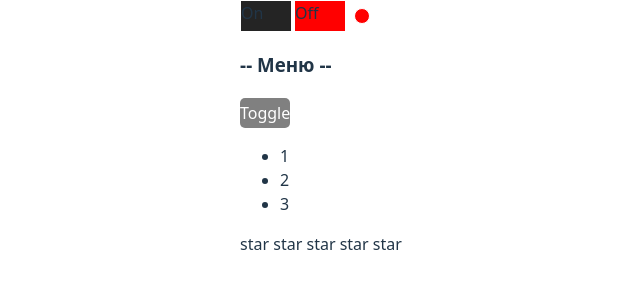
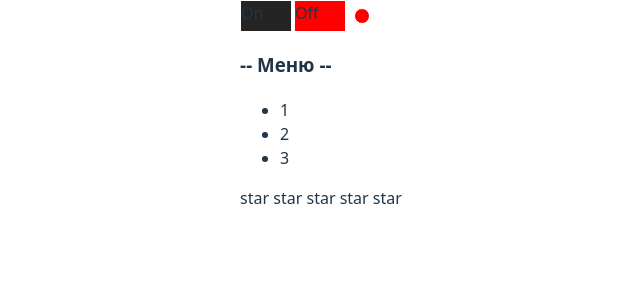
Before and after one commit to nedonebo21/react-kabzda, a React (Vite) app: page / in a window 1280 px wide. Shown: the top 300 px of the page, without its empty margins (319-959 px from the left). Built offline with nearby package versions, Linux system fonts and the light colour scheme.

Commit message:
refactor UncontrolledAccordion + callback (07)

```diff
--- a/src/components/UncontrolledAccordion/UncontrolledAccordion.tsx
+++ b/src/components/UncontrolledAccordion/UncontrolledAccordion.tsx
@@ -9,30 +9,24 @@ export const UncontrolledAccordion = (props: PropsType) => {
     const [collapsed, setCollapsed] = useState<boolean>(false)
 
     const clickCollapsedHandler = () => !collapsed ? setCollapsed(true)
-        : setCollapsed(false)
+        : setCollapsed(!collapsed)
 
     return (
         <div>
-            <UncontrolledAccordionTitle title={props.titleValue}/>
-            <button
-                style={
-                    {width: "50px", height: "30px", fontSize: "16px", color: "white", backgroundColor: "gray"}
-                }
-                onClick={clickCollapsedHandler}
-            >Toggle
-            </button>
+            <UncontrolledAccordionTitle onClick={clickCollapsedHandler} title={props.titleValue}/>
             {!collapsed && <UncontrolledAccordionBody/>}
         </div>
     );
 };
 type AccordionTitlePropsType = {
     title: string,
+    onClick: () => void
 }
 
 function UncontrolledAccordionTitle(props: AccordionTitlePropsType) {
     console.log("AccordionTitle rendering")
     return (
-        <h3>-- {props.title} --</h3>
+        <h3 onClick={props.onClick} style={{cursor: "pointer"}}>-- {props.title} --</h3>
     )
 }
 
```
